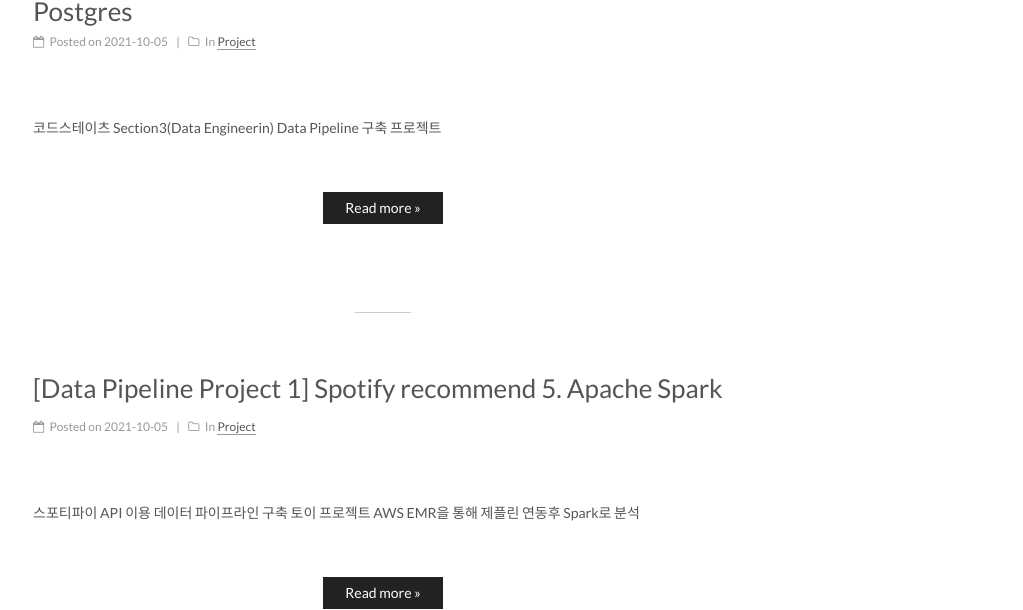
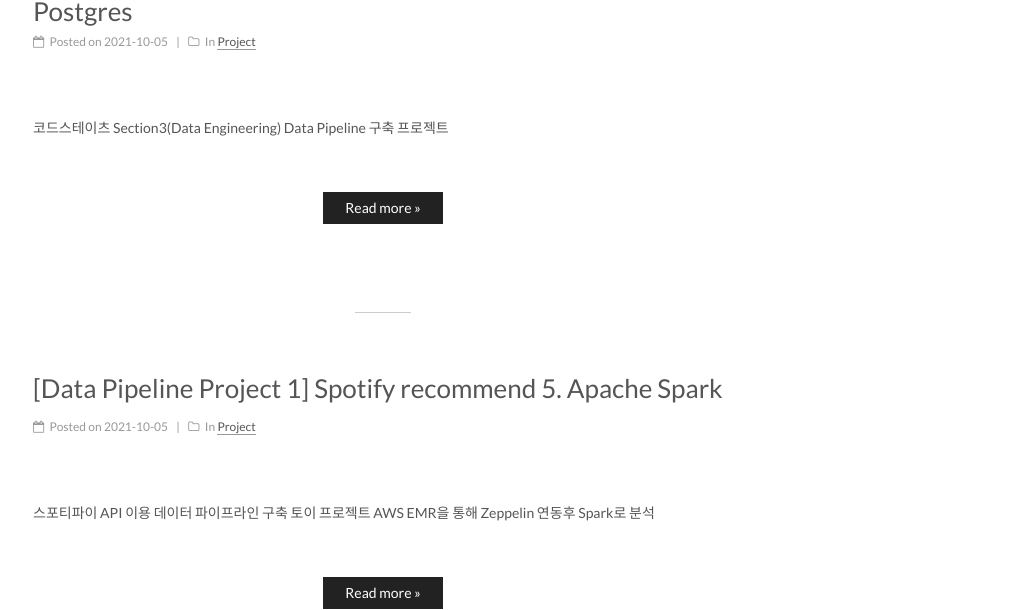
Before and after one commit to 6mini/6mini.github.io, a Jekyll site: the page built from index.html, in a window 1280 px wide and 900 px high, scrolled down 411 px. Shown: the part 141-751 px from the top of the window, without its empty margins (257-1280 px from the left). Built offline with Jekyll 4.4.1, drawn with Linux system fonts in a browser that asks for light colours; the list of posts is cut into pages by our own code; comment, search, counter and statistics services are not loaded.

Commit message:
오타 수정

```diff
--- a/_posts/2021-10-05-DEProject5.md
+++ b/_posts/2021-10-05-DEProject5.md
@@ -1,6 +1,6 @@
 ---
 title: '[Data Pipeline Project 1] Spotify recommend 5. Apache Spark'
-description: 스포티파이 API 이용 데이터 파이프라인 구축 토이 프로젝트 AWS EMR을 통해 제플린 연동후 Spark로 분석
+description: 스포티파이 API 이용 데이터 파이프라인 구축 토이 프로젝트 AWS EMR을 통해 Zeppelin 연동후 Spark로 분석
 categories:
  - Project
 tags: [Project, Data Engineering, Data Pipeline, NoSQL, AWS, EMR, Spark, Zeppelin, 데이터 파이프라인, 데이터 엔지니어링, 스파크, 제플린]
--- a/_posts/2021-10-05-project3.md
+++ b/_posts/2021-10-05-project3.md
@@ -1,6 +1,6 @@
 ---
 title: '[Data Pipeline Project 2] COVID-19 & Weather 1. API to AWS Postgres'
-description: 코드스테이츠 Section3(Data Engineerin) Data Pipeline 구축 프로젝트
+description: 코드스테이츠 Section3(Data Engineering) Data Pipeline 구축 프로젝트
 categories:
  - Project
 tags: [Project, Python]
```
